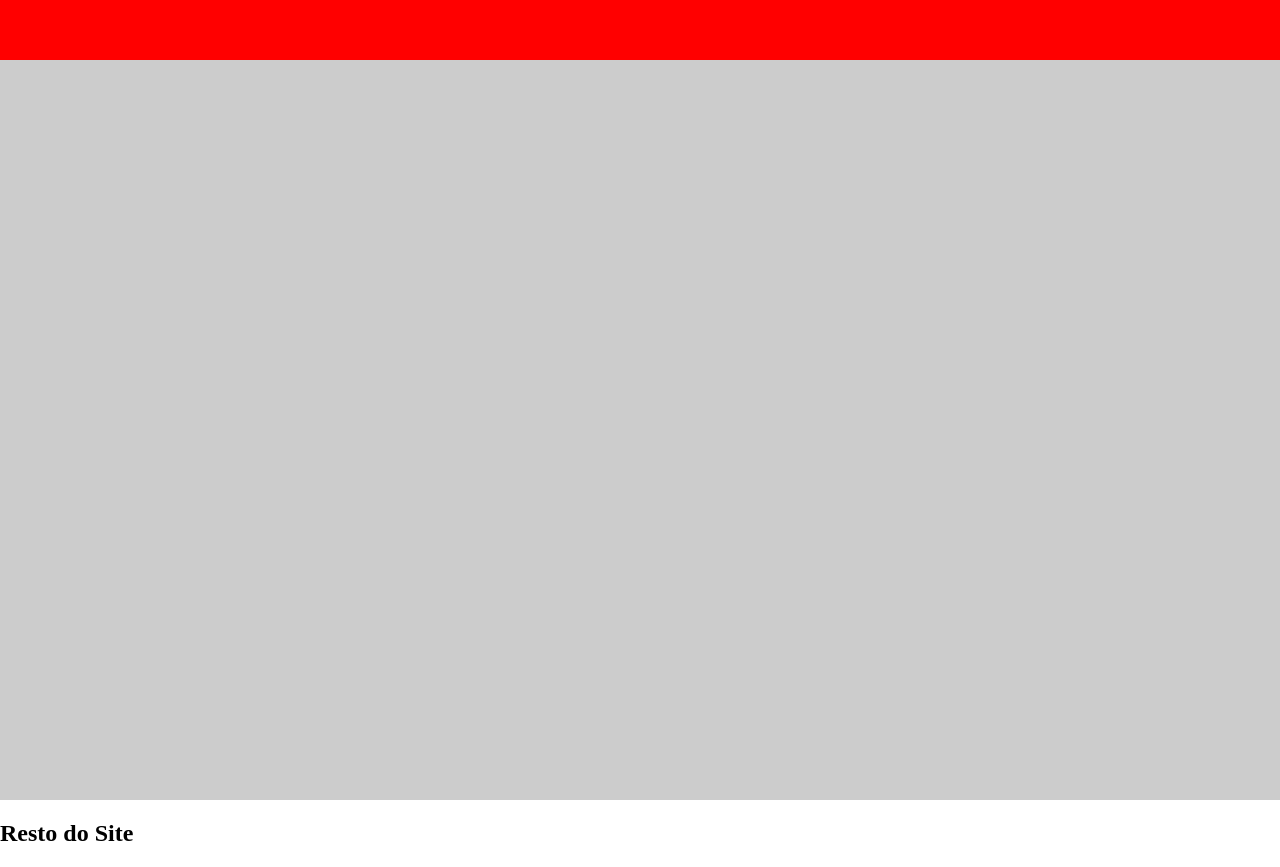
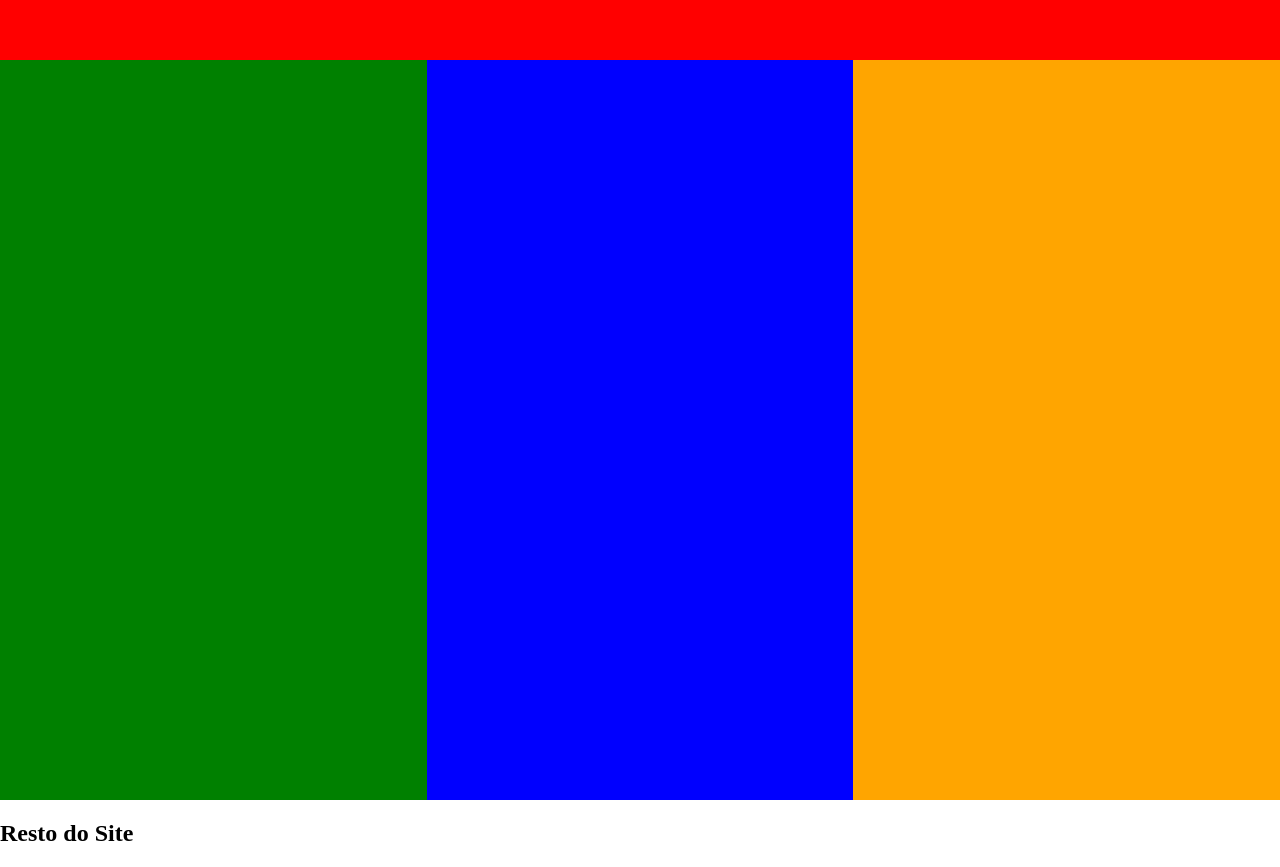
Before and after one commit to MarcusViniciusAbdalla/tresProjetos-js, a plain HTML site: page slideShow/index.html in a window 1280 px wide. Drawn offline with Linux system fonts and the light colour scheme.

Commit message:
Definindo tamanho dos Slides

```diff
--- a/slideShow/index.html
+++ b/slideShow/index.html
@@ -11,7 +11,11 @@
     <header>
         <div class = "header"></div>
         <div class = "slider">
-
+            <div class = "slider--width">
+                <div class="slider--item" style="background-color:green;"></div>
+                <div class="slider--item" style="background-color:blue;"></div>
+                <div class="slider--item"style="background-color:orange;"></div>
+            </div>
         </div>
     </header>
     <section>
--- a/slideShow/style.css
+++ b/slideShow/style.css
@@ -11,6 +11,23 @@ header {
 
 .header {
     height: 60px;
-    background-color: #FF0000;
+    background-color: #ff0000;
 
 }
+
+.slider{
+    flex: 1;
+    overflow: hidden;
+
+}
+
+.slider--width{
+    height:100%;
+    display:flex;
+
+}
+
+.slider--item{
+    width:100vw;
+    height: inherit;
+}
```
